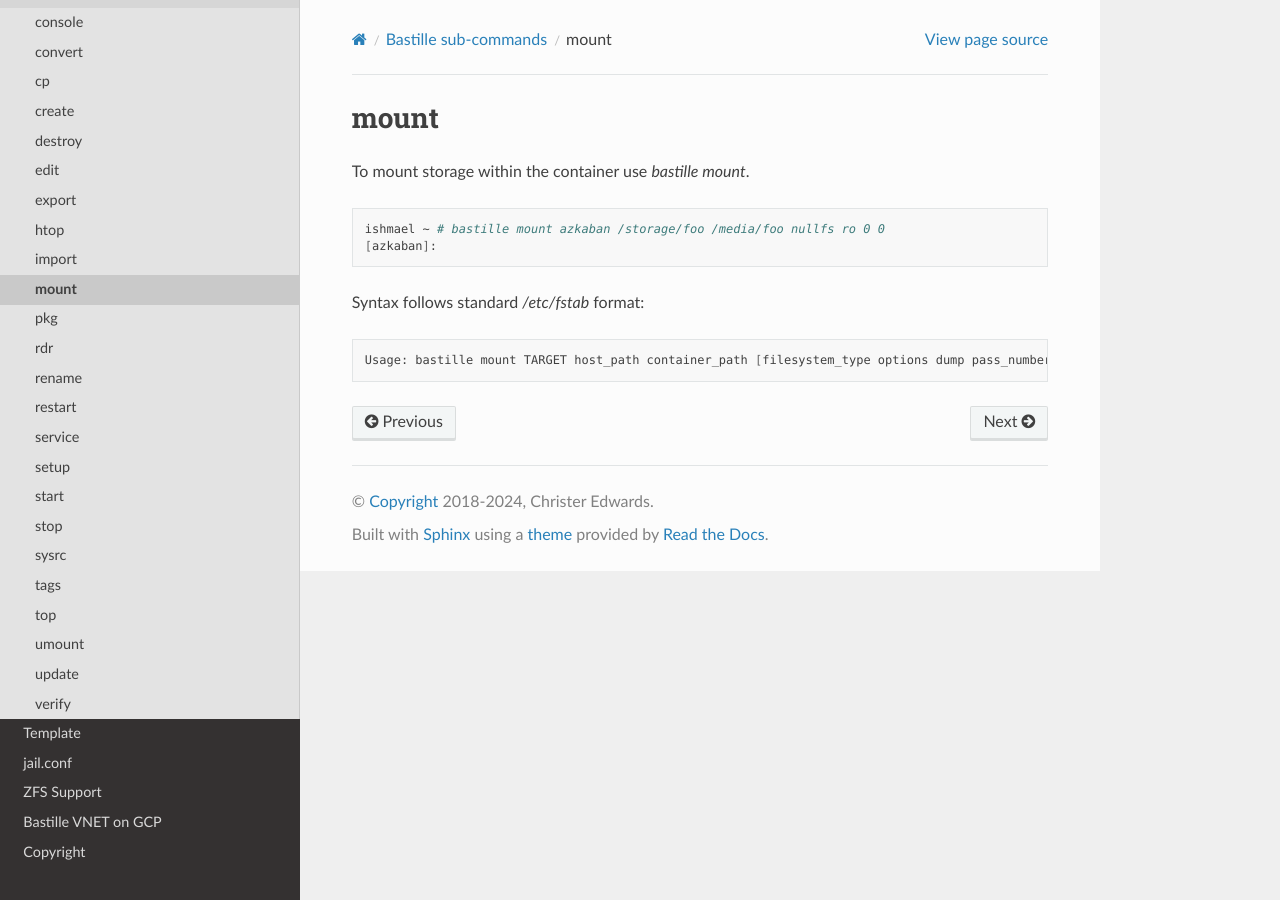
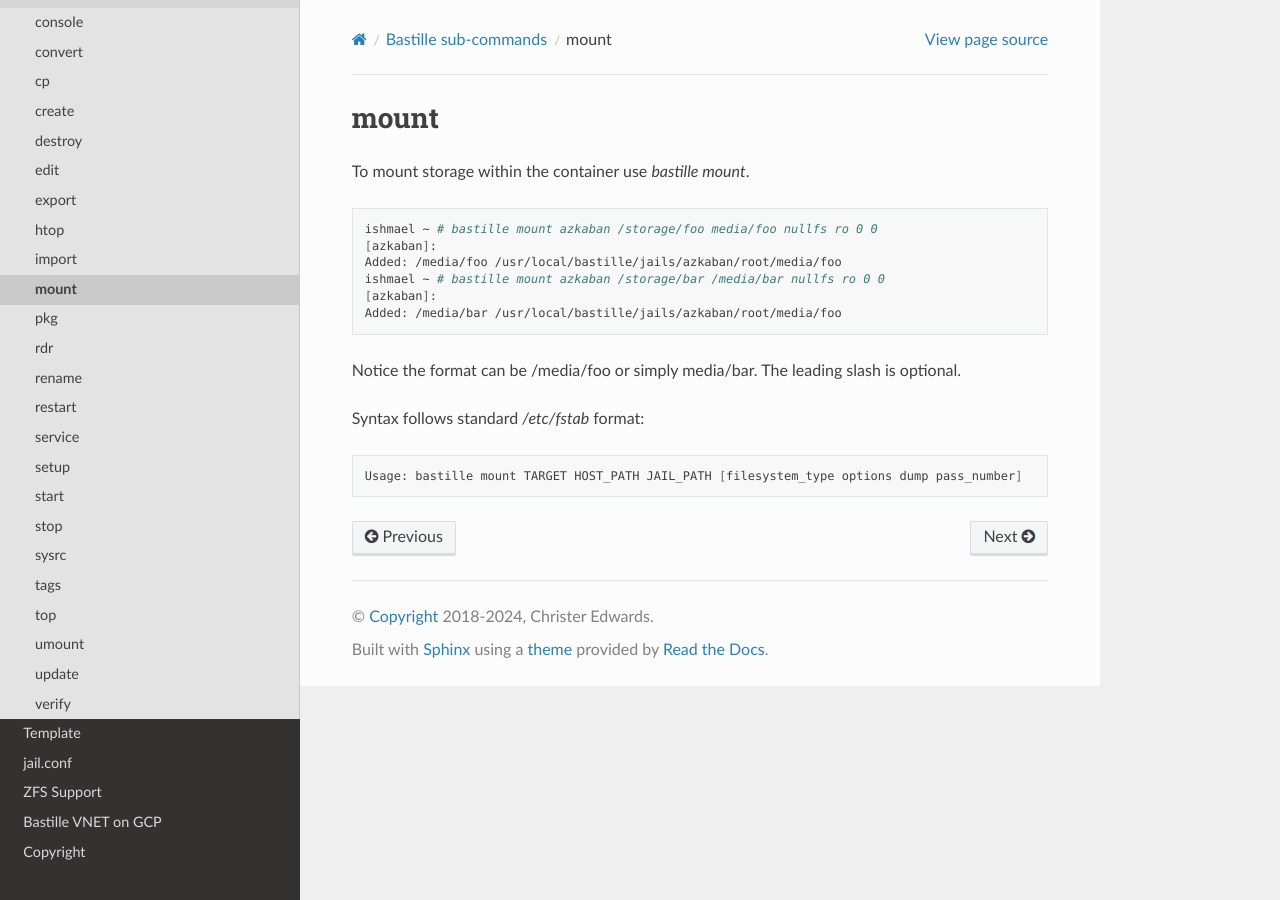
Before and after one commit to BastilleBSD/bastille, a Sphinx documentation site: the page built from docs/chapters/subcommands/mount.rst, in a window 1280 px wide. Built offline with Sphinx 7.4.7 and the Read the Docs theme 3.1.0, drawn with Linux system fonts in a browser that asks for light colours; pages that are not in the unit, such as notebooks, are missing from menus.

Commit message:
Document leading slash

```diff
--- a/docs/chapters/subcommands/mount.rst
+++ b/docs/chapters/subcommands/mount.rst
@@ -6,11 +6,17 @@ To mount storage within the container use `bastille mount`.
 
 .. code-block:: shell
 
-  ishmael ~ # bastille mount azkaban /storage/foo /media/foo nullfs ro 0 0
+  ishmael ~ # bastille mount azkaban /storage/foo media/foo nullfs ro 0 0
   [azkaban]:
+  Added: /media/foo /usr/local/bastille/jails/azkaban/root/media/foo
+  ishmael ~ # bastille mount azkaban /storage/bar /media/bar nullfs ro 0 0
+  [azkaban]:
+  Added: /media/bar /usr/local/bastille/jails/azkaban/root/media/foo
+
+Notice the format can be /media/foo or simply media/bar. The leading slash is optional.
 
 Syntax follows standard `/etc/fstab` format:
 
 .. code-block:: shell
 
-  Usage: bastille mount TARGET host_path container_path [filesystem_type options dump pass_number]
+  Usage: bastille mount TARGET HOST_PATH JAIL_PATH [filesystem_type options dump pass_number]
```
